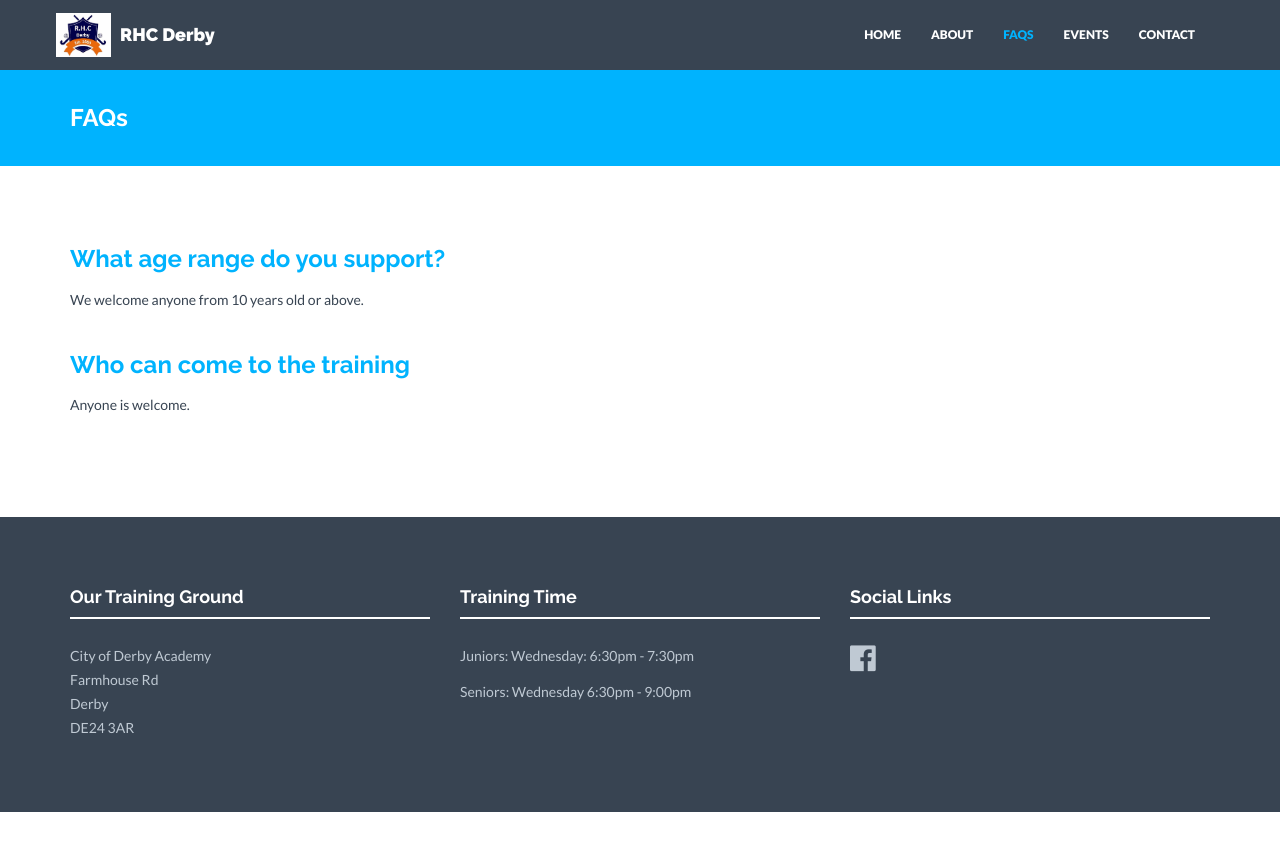
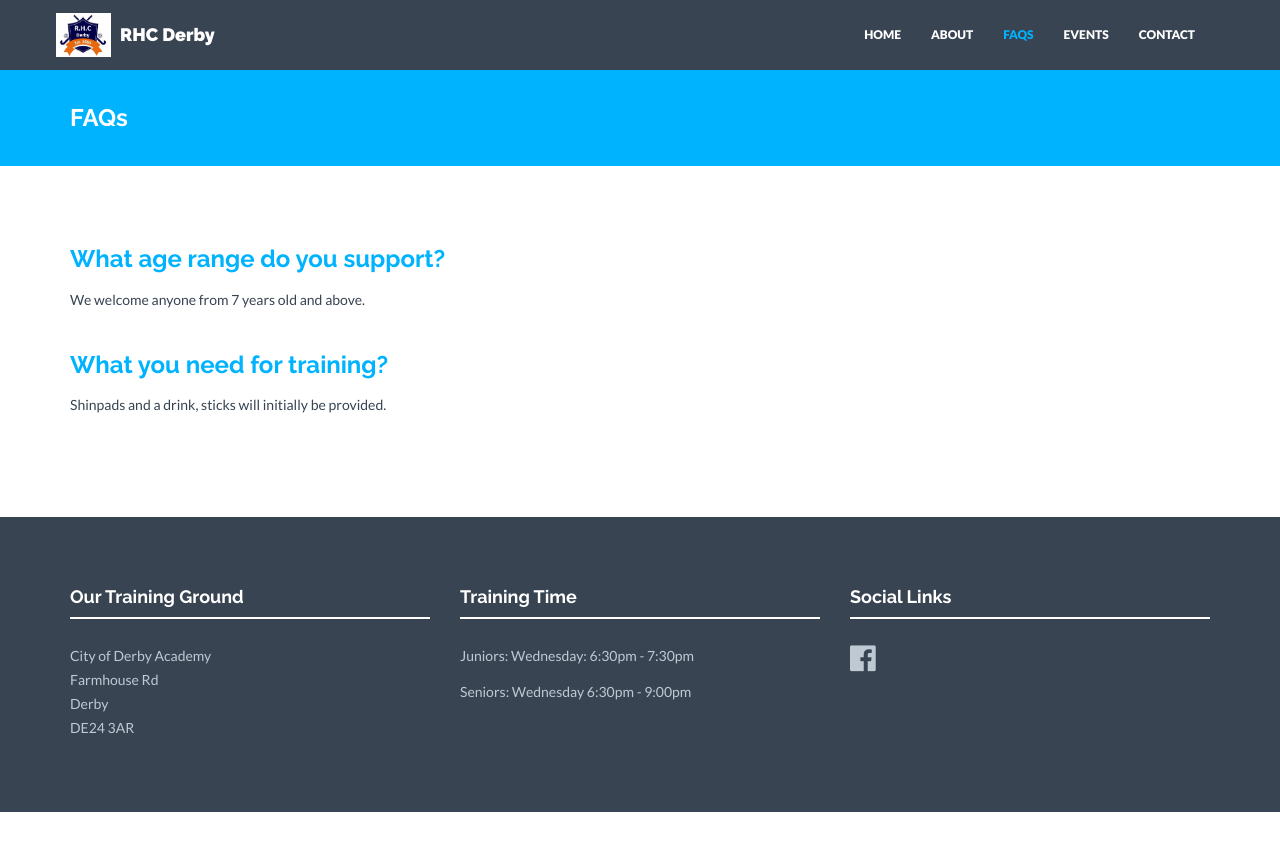
Before and after one commit to RhcHockey/RhcHockey.github.io, a Jekyll site: the page built from faqs.html, in a window 1280 px wide. Shown: the top 851 px of the page. Built offline with Jekyll 4.4.1, drawn with Linux system fonts in a browser that asks for light colours; nearby versions of some CDN libraries; a script that is not in the unit is left out.

Commit message:
Change faqs

```diff
--- a/_posts/question/2014-04-16-what-is-the-training-age.markdown
+++ b/_posts/question/2014-04-16-what-is-the-training-age.markdown
@@ -4,4 +4,4 @@ title:  "What age range do you support?"
 categories:
 - question
 ---
-We welcome anyone from 10 years old or above.
+We welcome anyone from 7 years old and above.
```
Also changed, not shown: _posts/question/2014-04-15-whats-needed-for-training.markdown (added, +7 -0 lines), _posts/question/2014-04-15-who-can-train.markdown (deleted, +0 -7 lines).
